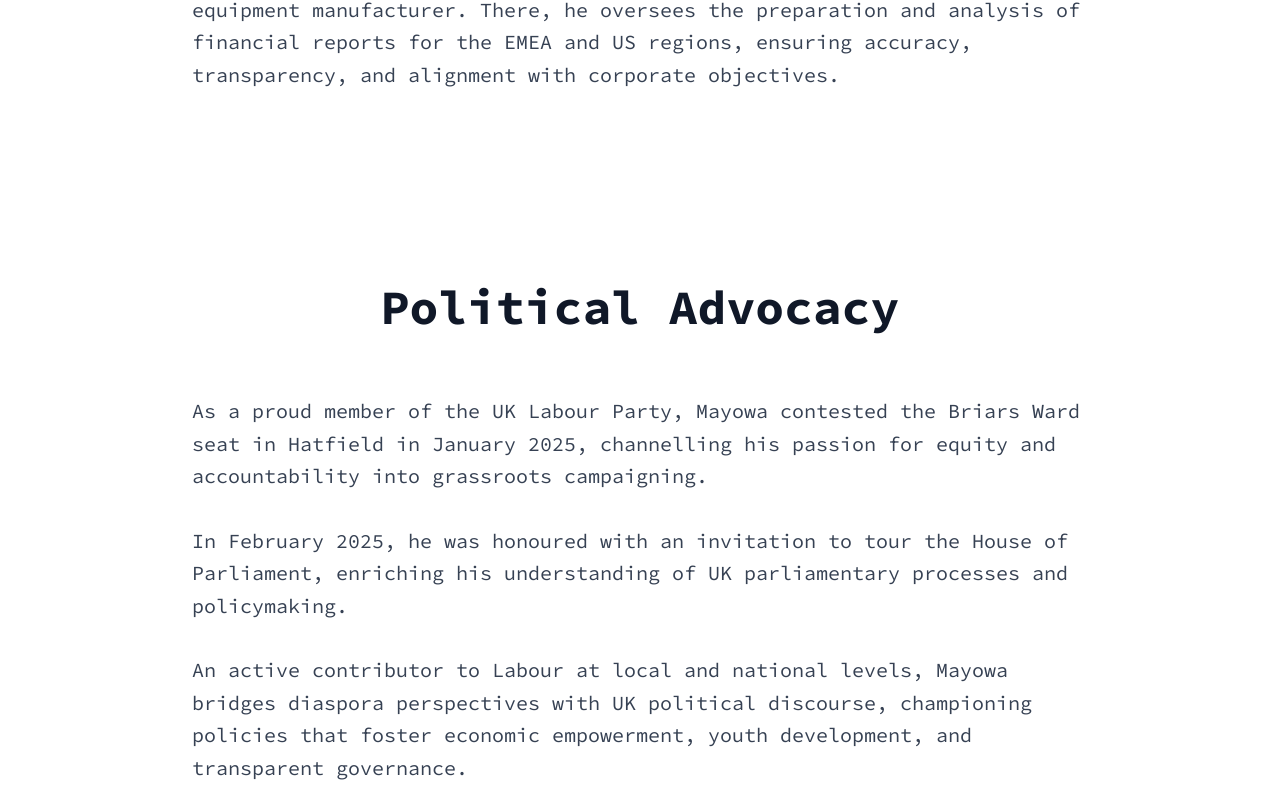
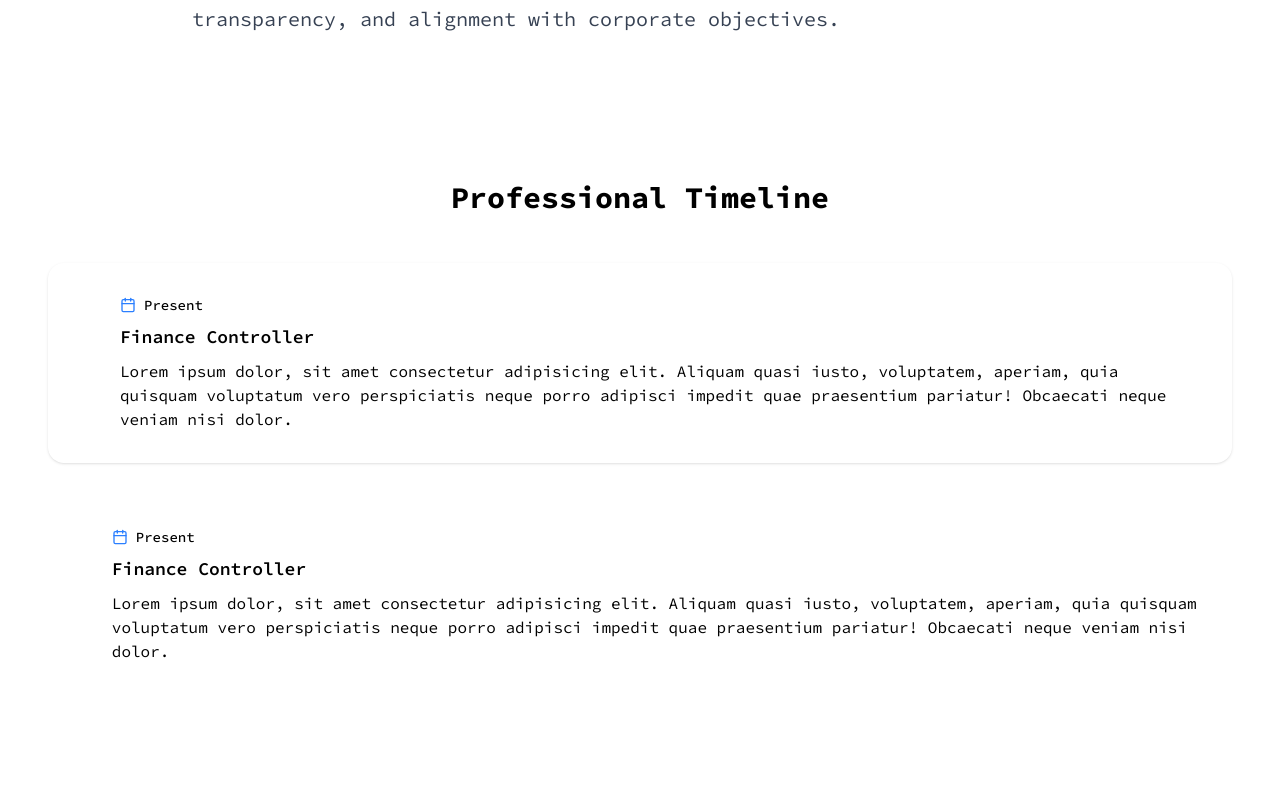
Before and after one commit to theNubiadev/mayowaojoWeb, a React (Vite) app: page /about in a window 1280 px wide. Shown: the part 1650-2460 px from the top of the page. Built offline with nearby package versions, Linux system fonts and the light colour scheme.

Commit message:
worked on the Timeline for client, continuing tomorrow hopefully there will be light so i can finish up

```diff
--- a/index.html
+++ b/index.html
@@ -10,15 +10,14 @@
       content=" A dynamic finance professional, entrepreneur, and public affairs advocate with deep roots in Nigeria and a growing influence on the global stage."
     />
     <meta name="application-name" content="Mayowa Ojo" />
-
     <meta name="keywords" content="Mayowa Ojo, Website, Accountant" />
     <meta name="author" content="Mayowa Ojo" />
     <meta name="robots" content="index, follow" />
     <meta name="google-site-verification" content="" />
     <link rel="manifest" href="/manifest.json" />
     <link rel="preconnect" href="https://fonts.googleapis.com">
-<link rel="preconnect" href="https://fonts.gstatic.com" crossorigin>
-<link href="https://fonts.googleapis.com/css2?family=Source+Code+Pro:ital,wght@0,200..900;1,200..900&display=swap" rel="stylesheet">
+    <link rel="preconnect" href="https://fonts.gstatic.com" crossorigin>
+    <link href="https://fonts.googleapis.com/css2?family=Source+Code+Pro:ital,wght@0,200..900;1,200..900&display=swap" rel="stylesheet">
     <title>
       The Mayowa Ojo || Accountant | Entrepreneur | Political Advocate
     </title>
--- a/src/App.jsx
+++ b/src/App.jsx
@@ -13,14 +13,12 @@
     <Router>
       <div className="min-h-screen bg-white">
         <Header />
-        <main>
+        <main>o
           <Routes>
             <Route path="/" element={<Home />} />
             <Route path="/about" element={<About />} />
             <Route path="/contact" element={<Contact />} />
-
             <Route path="/gallery" element={<Gallery />}/>
-
           </Routes>
         </main>
         <Footer />
--- a/src/index.css
+++ b/src/index.css
@@ -9,3 +9,5 @@
 html {
   scroll-behavior: smooth;
 }
+
+/* npx shadcn@latest add "https://v0.dev/chat/b/b_s1jD2p90hSr?token=eyJhbGciOiJkaXIiLCJlbmMiOiJBMjU2R0NNIn0..NvGUbGGXi-OyKrDV.8vdi9h-7R-mmOpuegbqtsKgnLxWTQ_M6kOOgfF6fBdOuMRFoI5K3igGY6O8.VJ1DESdcWjG7C9oSNSwzCA" */
--- a/src/pages/About.jsx
+++ b/src/pages/About.jsx
@@ -5,15 +5,14 @@
   MapPin,
   GraduationCap,
   CheckCircle,
-  Airplay
+  Airplay,
 } from "lucide-react";
 import Hero from "../assets/hero.jpg";
 
-// This is the About page for Mayowa Ojo, a Certified Public Accountant
-// It includes a brief introduction, professional background, and credentials
 function About() {
   return (
-    <div className="min-h-screen pt-20">
+    <div className="min-h-screen ">
+      {/* Hero Section */}
       <section className="py-24 px-6 lg:px-8 bg-gradient-to-br from-blue-50 via-white to-gray-50">
         <div className="max-w-6xl mx-auto">
           <div className="inline-flex items-center px-4 py-2 bg-blue-100 text-blue-700 rounded-full text-sm font-medium mb-8">
@@ -21,20 +20,17 @@
             More about me
           </div>
           <div className="grid grid-cols-1 lg:grid-cols-2 gap-16 items-center">
-
             <div>
               <h1 className="text-4xl md:text-6xl lg:text-7xl font-bold text-gray-900 mb-8 leading-tight">
                 <span className="block text-2xl md:text-3xl lg:text-4xl font-medium text-gray-600 mt-4">
                   About Me
                 </span>
                 Mayowa Ojo
-
               </h1>
               <p className="text-xl text-gray-600 leading-relaxed mb-8">
-                dynamic finance professional, entrepreneur, and
-                public affairs advocate
+                Dynamic finance professional, entrepreneur, and public affairs
+                advocate
               </p>
-
               <div className="flex items-center space-x-6 text-gray-600">
                 <div className="flex items-center">
                   <MapPin className="h-5 w-5 mr-2" />
@@ -48,14 +44,14 @@
             </div>
             <div className="flex justify-center">
               <div className="w-80 h-80 bg-gradient-to-br from-blue-100 to-gray-100 rounded-3xl flex items-center justify-center shadow-2xl">
-                <img src={Hero} className="object-cover mb-14" />
+                <img src={Hero} alt="Mayowa Ojo" className="object-cover mb-14" />
               </div>
             </div>
           </div>
         </div>
       </section>
 
-      {/* Bio Section */}
+      {/* Biography Section */}
       <section className="py-24 px-6 lg:px-8 bg-white">
         <div className="max-w-4xl mx-auto">
           <div className="prose prose-xl max-w-none">
@@ -76,12 +72,11 @@
         </div>
       </section>
 
-      {/* Bio Section */}
+      {/* Professional Journey */}
       <section className="py-24 px-6 lg:px-8 bg-white">
         <div className="max-w-4xl mx-auto">
           <div className="text-center mb-16">
             <h2 className="text-4xl md:text-5xl font-bold text-gray-900 mb-6">
-              {/* Entrepreneurship & Leadership */}
               Professional Journey
             </h2>
           </div>
@@ -93,20 +88,104 @@
               Nigeria (BATN), Landmark, and UPDC PLC, gaining broad experience
               in finance, compliance, and strategic planning.
             </p>
-            {/*  */}
             <p className="text-xl text-gray-700 leading-relaxed">
               In pursuit of new challenges, Mayowa relocated to the United
-              Kingdom, where he now serves as Finance Controller for <a>HEL Limited</a>, a laboratory-equipment manufacturer. There, he oversees
-              the preparation and analysis of financial reports for the EMEA and
-              US regions, ensuring accuracy, transparency, and alignment with
-              corporate objectives.
+              Kingdom, where he now serves as Finance Controller for{" "}
+              <a href="#">HEL Limited</a>, a laboratory-equipment manufacturer.
+              There, he oversees the preparation and analysis of financial
+              reports for the EMEA and US regions, ensuring accuracy,
+              transparency, and alignment with corporate objectives.
             </p>
           </div>
-        </div >
-      </section >
+        </div>
+      </section>
 
-    {/* Political Advocacy Section */ }
-    < section className = "py-24 px-6 lg:px-8 bg-white" >
+      {/* Timeline Section */}
+      {/* <section className="bg-gray-50 rounded-lg p-8 lg:p-12">
+        <h2 className="text-3xl font-bold text-navy-900 text-center mb-12">
+          Professional Timeline
+        </h2>
+        <div className="space-y-12 max-w-3xl mx-auto">
+          <div className="flex items-start">
+            <div className="bg-navy-900 w-4 h-4 rounded-full mt-2 mr-6 flex-shrink-0" />
+            <div>
+              <div className="flex items-center text-sm text-gray-500 mb-1">
+                <Calendar className="w-4 h-4 text-navy-600 mr-2" />
+                <span>2023 – Present</span>
+              </div>
+              <h3 className="text-xl font-semibold text-gray-800">
+                Finance Controller, HEL Limited
+              </h3>
+              <p className="text-gray-600">
+                Leading financial reporting and strategic planning for EMEA & US regions.
+              </p>
+            </div>
+          </div>
+
+          <div className="flex items-start">
+            <div className="bg-navy-900 w-4 h-4 rounded-full mt-2 mr-6 flex-shrink-0" />
+            <div>
+              <div className="flex items-center text-sm text-gray-500 mb-1">
+                <Calendar className="w-4 h-4 text-navy-600 mr-2" />
+                <span>2010 – 2022</span>
+              </div>
+              <h3 className="text-xl font-semibold text-gray-800">
+                Senior Finance Roles, Nigeria
+              </h3>
+              <p className="text-gray-600">
+                Gained experience across BATN, Landmark, and UPDC PLC.
+              </p>
+            </div>
+          </div>
+        </div>
+      </section> */}
+
+      <section className="bg-white rounded-lg p-8 lg:p-12">
+        <h2 className="text-3xl font-bold text-black  text-center mb-12">Professional Timeline</h2>
+
+        <div className="space-y-8">
+
+          <div className="flex items-center rounded-2xl p-8 shadow-sm ">
+            <div className="w-4 h-4 rounded-full mt-2 mr-6 flex-shrink-0"></div>
+            <div>
+
+              <div className="flex items-center mb-2">
+                <Calendar className="w-4 h-4 text-blue-500 mr-2" />
+                <span className="text-sm font-medium ">
+                  Present
+                </span>
+              </div>
+              <h3 className="text-lg font-semibold mb-2">
+                Finance Controller
+              </h3>
+              <p>Lorem ipsum dolor, sit amet consectetur adipisicing elit. Aliquam quasi iusto, voluptatem, aperiam, quia quisquam voluptatum vero perspiciatis neque porro adipisci impedit quae praesentium pariatur! Obcaecati neque veniam nisi dolor.</p>
+            </div>
+          </div>
+
+          <div className="flex items-center rounded-2xl p-8  ">
+            <div className="w-4 h-4 rounded-full mt-2 mr-6 flex-shtink-0"></div>
+            <div>
+              <div className="flex items-center mb-2">
+                <Calendar className="w-4 h-4 text-blue-500 mr-2" />
+                <span className="text-sm font-medium ">
+                  Present
+                </span>
+              </div>
+              <h3 className="text-lg font-semibold mb-2">
+                Finance Controller
+              </h3>
+              <p>Lorem ipsum dolor, sit amet consectetur adipisicing elit. Aliquam quasi iusto, voluptatem, aperiam, quia quisquam voluptatum vero perspiciatis neque porro adipisci impedit quae praesentium pariatur! Obcaecati neque veniam nisi dolor.</p>
+
+            </div>
+          </div>
+
+
+
+        </div>
+      </section>
+
+      {/* Political Advocacy */}
+      <section className="py-24 px-6 lg:px-8 bg-white">
         <div className="max-w-4xl mx-auto">
           <div className="text-center mb-16">
             <h2 className="text-4xl md:text-5xl font-bold text-gray-900 mb-6">
@@ -132,12 +211,11 @@
             </p>
           </div>
         </div>
-      </section >
+      </section>
 
-    {/* Credentials */ }
-    < section className = "py-24 px-6 lg:px-8 bg-gray-50" >
+      {/* Credentials Section */}
+      <section className="py-24 px-6 lg:px-8 bg-gray-50">
         <div className="max-w-6xl mx-auto">
-
           <div className="text-center mb-16">
             <h2 className="text-4xl md:text-5xl font-bold text-gray-900 mb-6">
               Credentials & Certifications
@@ -148,6 +226,7 @@
           </div>
 
           <div className="grid grid-cols-1 md:grid-cols-2 gap-8">
+            {/* Education */}
             <div className="bg-white rounded-2xl p-8 shadow-sm border border-gray-100">
               <div className="w-12 h-12 bg-blue-100 rounded-xl flex items-center justify-center mb-6">
                 <GraduationCap className="h-6 w-6 text-blue-600" />
@@ -160,19 +239,18 @@
                   <p className="font-semibold text-gray-900">
                     Bachelor in Accounting
                   </p>
-                <p className="text-gray-600">Lagos State University </p>
+                  <p className="text-gray-600">Lagos State University</p>
                 </div>
                 <div>
                   <p className="font-semibold text-gray-900">
                     Diploma in Accountancy
                   </p>
-                <p className="text-gray-600">
-                  The Polytechnic Ibadan
-                </p>
+                  <p className="text-gray-600">The Polytechnic Ibadan</p>
                 </div>
               </div>
             </div>
 
+            {/* Memberships */}
             <div className="bg-white rounded-2xl p-8 shadow-sm border border-gray-100">
               <div className="w-12 h-12 bg-green-100 rounded-xl flex items-center justify-center mb-6">
                 <Award className="h-6 w-6 text-green-600" />
@@ -190,21 +268,21 @@
                 <div className="flex items-center">
                   <CheckCircle className="h-5 w-5 text-green-600 mr-3" />
                   <span className="text-gray-700">
-                  Association of National Accountants of Nigeria (ANAN)
+                    (ACCA)
                   </span>
                 </div>
-              <div className="flex items-center">
+                {/* <div className="flex items-center">
                   <CheckCircle className="h-5 w-5 text-green-600 mr-3" />
                   <span className="text-gray-700">
                     Chartered Institute of Taxation of Nigeria (CITN)
                   </span>
+                </div> */}
               </div>
             </div>
           </div>
         </div>
+      </section>
     </div>
-      </section >
-    </div >
   );
 }
 
```
Also changed, not shown: src/components/Footer.jsx (+10 -6 lines), src/pages/Home.jsx (+6 -17 lines). Lines whose indentation alone changed are shown as unchanged.
